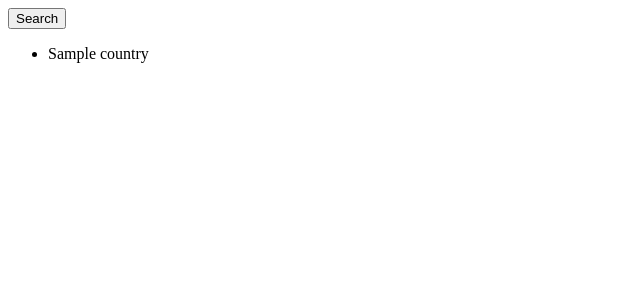
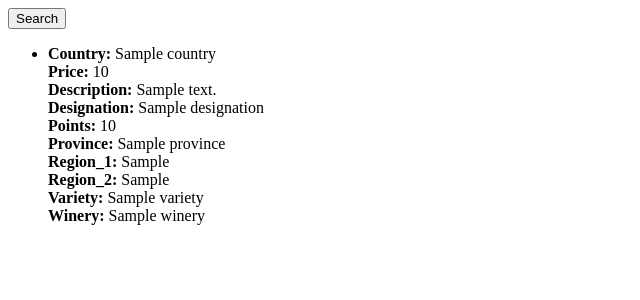
Before and after one commit to harshit9044/hackerearth, a Django app: template wine_shop/templates/wine.html in a window 1280 px wide. Shown: the top 300 px of the page, without its empty margins (0-640 px from the left). Run offline with Django 3.2, Linux system fonts and the light colour scheme; the template is opened without the code that fills it: most values are stand-ins (such as "Sample title", 1, 10 or a date in 2020).

Commit message:
Add price and points filter

```diff
--- a/wine_shop/templates/home.html
+++ b/wine_shop/templates/home.html
@@ -4,6 +4,9 @@
 {% block title %}Home{% endblock %}
 
 {% block content %}
+<h1> Welcome to Wine shop</h1>
+<span ><a href="{% url 'wine:search' %}">See list of wines here </a></span>
+
 {% if user.is_authenticated %}
   Hi {{ user.username }}!
   <p><a href="{% url 'logout' %}">logout</a></p>
--- a/wine_shop/templates/wine.html
+++ b/wine_shop/templates/wine.html
@@ -14,7 +14,16 @@
         {% for wine in filter.qs %}
 
             <li>
-                {{ wine.country }}
+                <b>Country: </b> {{ wine.country }} <br>
+                <b>Price: </b> {{ wine.price }} <br>
+                 <b>Description: </b> {{ wine.description }} <br>
+                 <b>Designation: </b> {{ wine.designation }} <br>
+                 <b>Points: </b> {{ wine.points }} <br>
+                 <b>Province: </b> {{ wine.province  }} <br>
+                 <b>Region_1: </b> {{ wine.region_1 }} <br>
+                  <b>Region_2: </b>{{ wine.region_2 }} <br>
+                 <b>Variety: </b> {{ wine.variety }} <br>
+                 <b>Winery: </b> {{ wine.winery }} <br>
             </li>
         {% endfor %}
 
--- a/wine_shop/wine/filters.py
+++ b/wine_shop/wine/filters.py
@@ -6,4 +6,4 @@ class WineFilter(django_filters.FilterSet):
 
     class Meta:
         model = Wine
-        fields = ['country']
+        fields = ['country', 'price', 'points']
```
Also changed, not shown: wine_shop/templates/wine/wines.html (deleted, +0 -12 lines), wine_shop/db.sqlite3, wine_shop/templates/wine/wine_detail.html (deleted).
